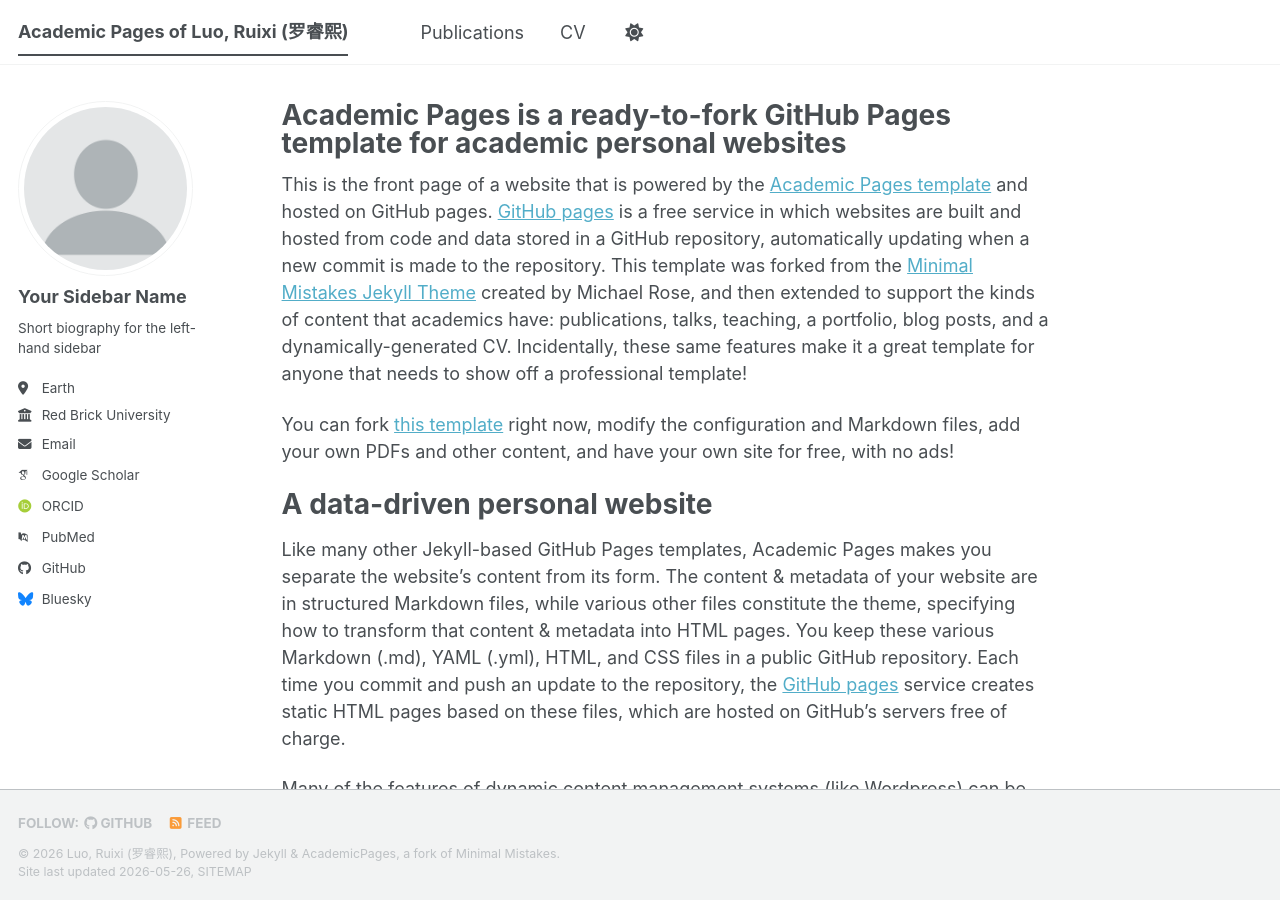
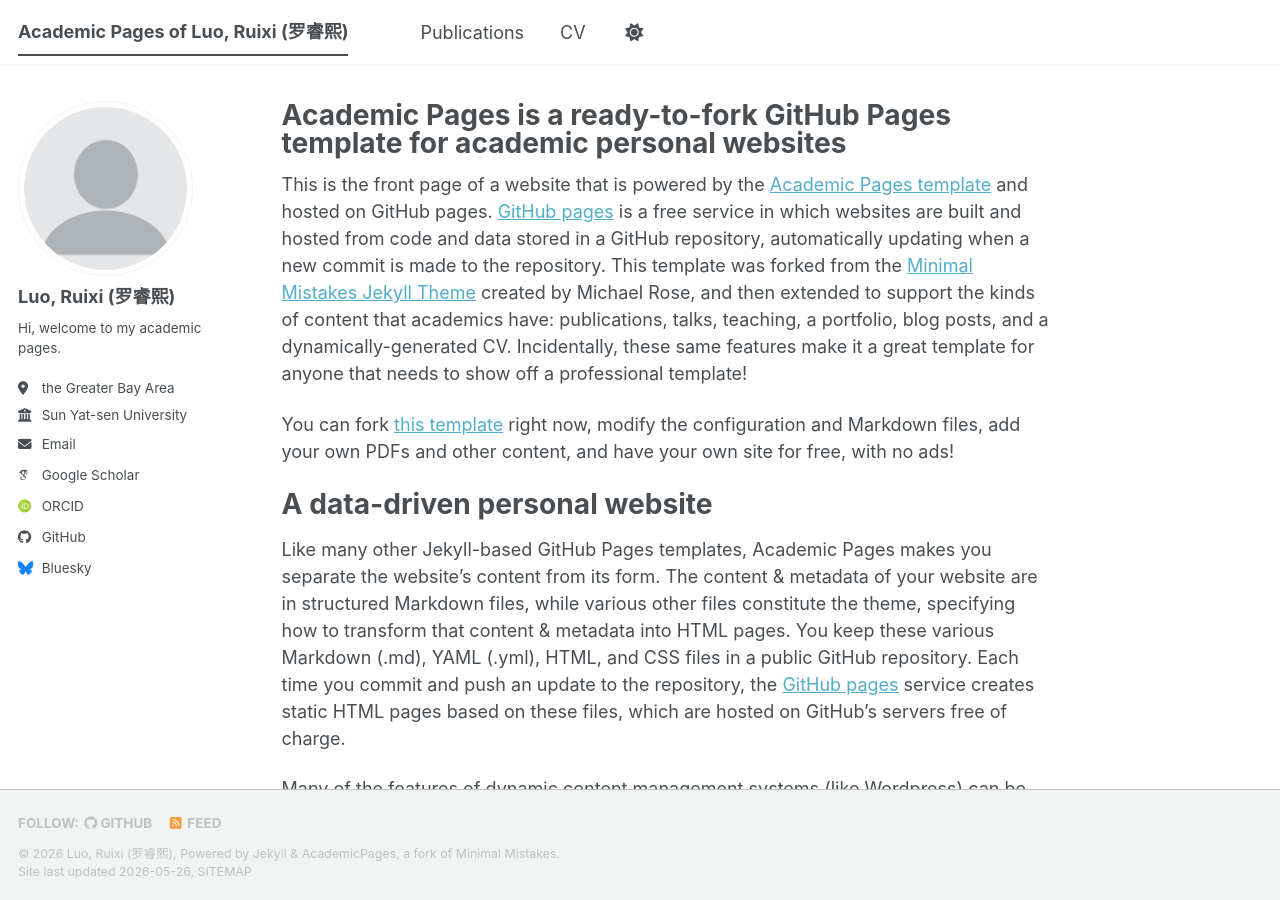
Before and after one commit to Ruixi-Luo/Ruixi-Luo.github.io, a Jekyll site: the page built from _pages/about.md, in a window 1280 px wide and 900 px high. Built offline with Jekyll 4.4.1, drawn with Linux system fonts in a browser that asks for light colours; some web fonts are replaced; a script bundle is joined from its source files by our own code; library files that are not in the unit come from our copies.

Commit message:
Update _config.yml

```diff
--- a/_config.yml
+++ b/_config.yml
@@ -24,11 +24,11 @@ repository               : "academicpages/academicpages.github.io"
 author:
   # Biographic information
   avatar           : "profile.png"
-  name             : "Your Sidebar Name"
+  name             : "Luo, Ruixi (罗睿熙)"
   pronouns         : # example: "she/her"
-  bio              : "Short biography for the left-hand sidebar"
-  location         : "Earth"
-  employer         : "Red Brick University"
+  bio              : "Hi, welcome to my academic pages."
+  location         : "the Greater Bay Area"
+  employer         : "Sun Yat-sen University"
   uri              : # URL
   email            : "none@example.org"
 
@@ -38,10 +38,10 @@ author:
   googlescholar    : "https://scholar.google.com/citations?user=lncV-k0AAAAJ&hl=zh-CN&oi=sra"
   inspire-hep      : # URL
   impactstory      : # URL
-  orcid            : "https://orcid.org/yourorcidurl"
+  orcid            : "https://orcid.org/0000-0003-0483-0119"
   semantic         : # URL
   ssrn             : # URL
-  pubmed           : "https://www.ncbi.nlm.nih.gov/pubmed/?term=john+snow"
+  pubmed           : #"https://www.ncbi.nlm.nih.gov/pubmed/?term=john+snow"
   researchgate     : # URL
   scopus           : # URL
   zotero           : # URL
```
